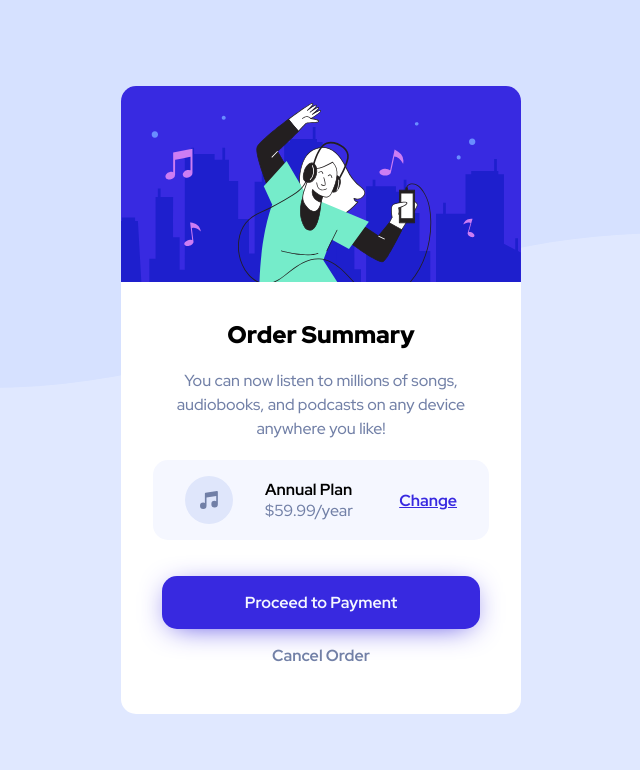
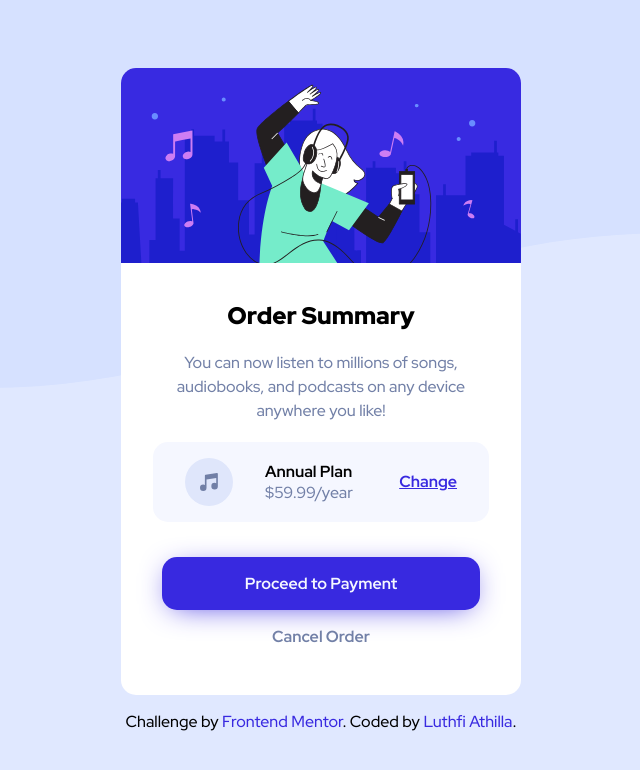
Before and after one commit to Athlla/Order-summary, a plain HTML site: page index.html in a window 1280 px wide. Shown: the whole page, without its empty margins (319-959 px from the left). Drawn offline with Linux system fonts and the light colour scheme.

Commit message:
Add attribution

```diff
--- a/index.html
+++ b/index.html
@@ -38,13 +38,13 @@
           </div>
         </div>
       </div>
+      <div class="attribution">
+        Challenge by
+        <a href="https://www.frontendmentor.io?ref=challenge" target="_blank"
+          >Frontend Mentor</a
+        >. Coded by <a href="https://github.com/athlla">Luthfi Athilla</a>.
+      </div>
     </main>
 
-    <!-- <div class="attribution">
-      Challenge by
-      <a href="https://www.frontendmentor.io?ref=challenge" target="_blank"
-        >Frontend Mentor</a
-      >. Coded by <a href="#">Your Name Here</a>.
-    </div> -->
   </body>
 </html>
--- a/styles.css
+++ b/styles.css
@@ -27,6 +27,7 @@ main {
   width: 100vw;
   height: 100vh;
   display: flex;
+  flex-direction: column;
   justify-content: center;
   align-items: center;
 }
@@ -38,6 +39,7 @@ main {
   background: white;
   border-radius: 15px;
   overflow: hidden;
+  margin-top: 1rem;
 }
 
 header img {
@@ -129,6 +131,15 @@ button {
   color: var(--dark-blue);
 }
 
+.attribution {
+  margin: 1rem 0;
+}
+
+.attribution a {
+  text-decoration: none;
+  color: var(--bright-blue);
+}
+
 @media (min-width: 768px) {
   body {
     background-image: url('./images/pattern-background-desktop.svg');
```
